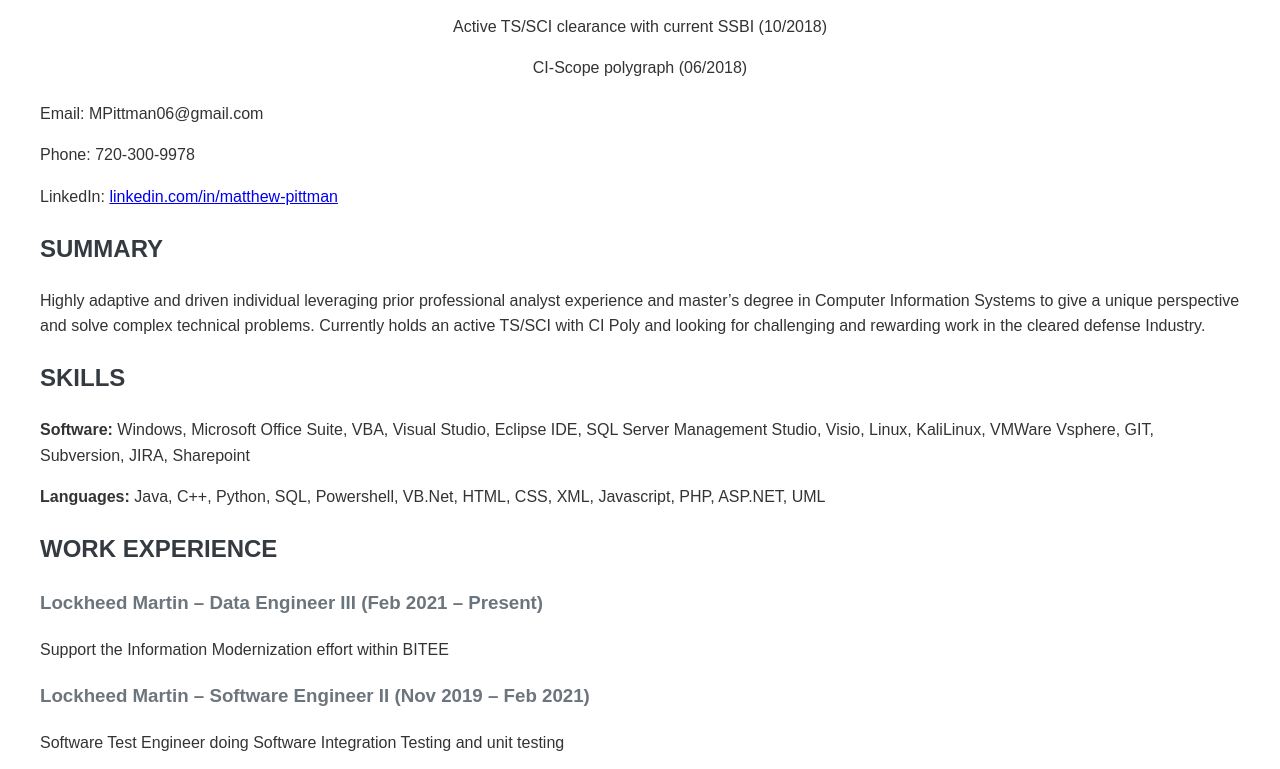
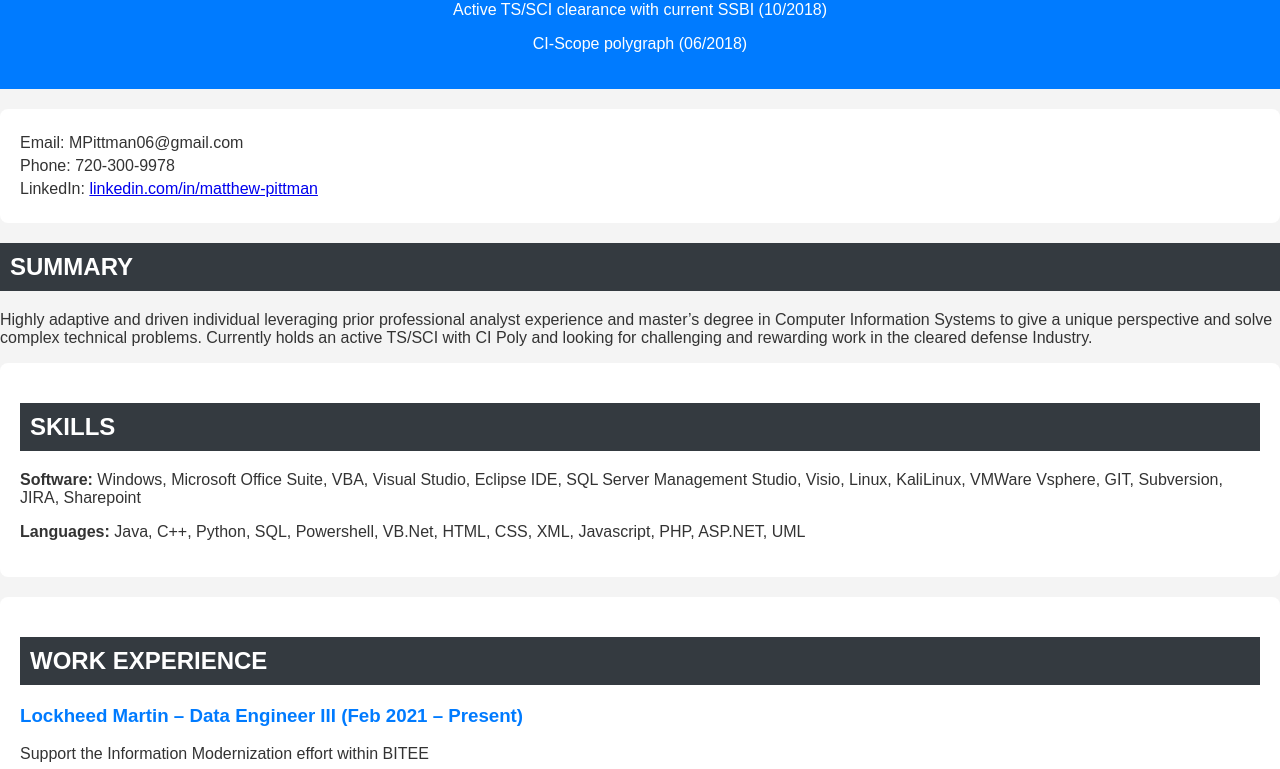
Before and after one commit to mtpiz/mtpiz.github.io, a plain HTML site: page index.html in a window 1280 px wide. Shown: the part 99-868 px from the top of the page. Drawn offline with Linux system fonts and the light colour scheme.

Commit message:
Update index.html

```diff
--- a/index.html
+++ b/index.html
@@ -7,46 +7,48 @@
     <style>
         body {
             font-family: 'Arial', sans-serif;
-            margin: 40px;
-            line-height: 1.6;
+            margin: 0;
+            padding: 0;
+            background-color: #f4f4f4;
             color: #333;
         }
 
         header {
             text-align: center;
+            background-color: #007BFF;
+            color: #fff;
+            padding: 20px 0;
             margin-bottom: 20px;
         }
 
-        h1 {
+        h1, h2, h3 {
             color: #007BFF;
         }
 
         h2 {
-            color: #343A40;
+            background-color: #343A40;
+            color: #fff;
+            padding: 10px;
+            margin-top: 20px;
         }
 
-        h3 {
-            color: #6C757D;
+        .contact-info, .skills, .work-experience, .education, .industry-experience {
+            background-color: #fff;
+            padding: 20px;
+            margin-bottom: 20px;
+            border-radius: 8px;
         }
 
-        .contact-info {
-            margin-bottom: 20px;
-        }
-
-        .skills {
-            margin-bottom: 20px;
-        }
-
-        .work-experience,
-        .education,
-        .industry-experience {
-            margin-bottom: 40px;
+        .contact-info p {
+            margin: 5px 0;
         }
 
         footer {
             text-align: center;
-            margin-top: 40px;
-            color: #6C757D;
+            margin-top: 20px;
+            background-color: #343A40;
+            color: #fff;
+            padding: 10px 0;
         }
     </style>
 </head>
```
